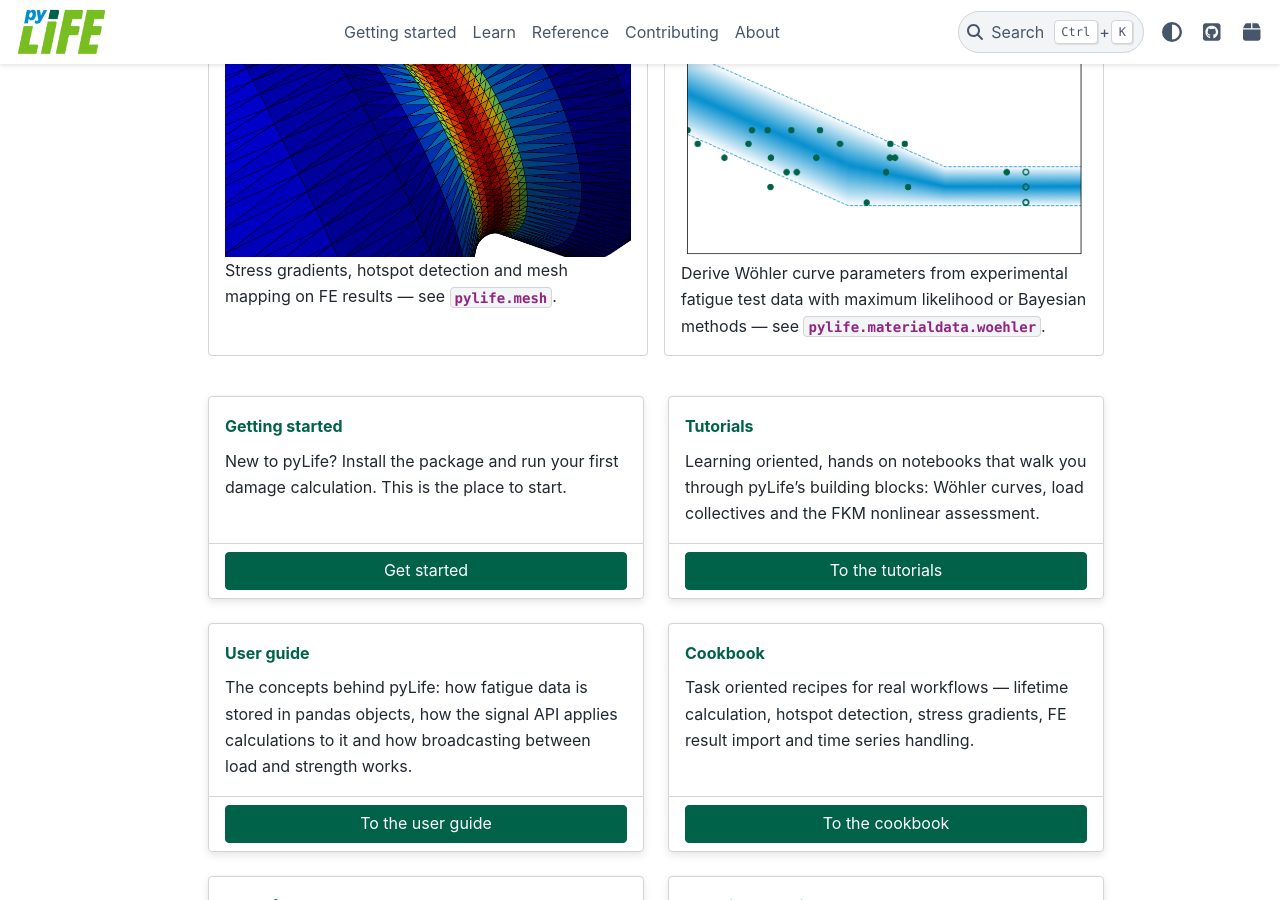
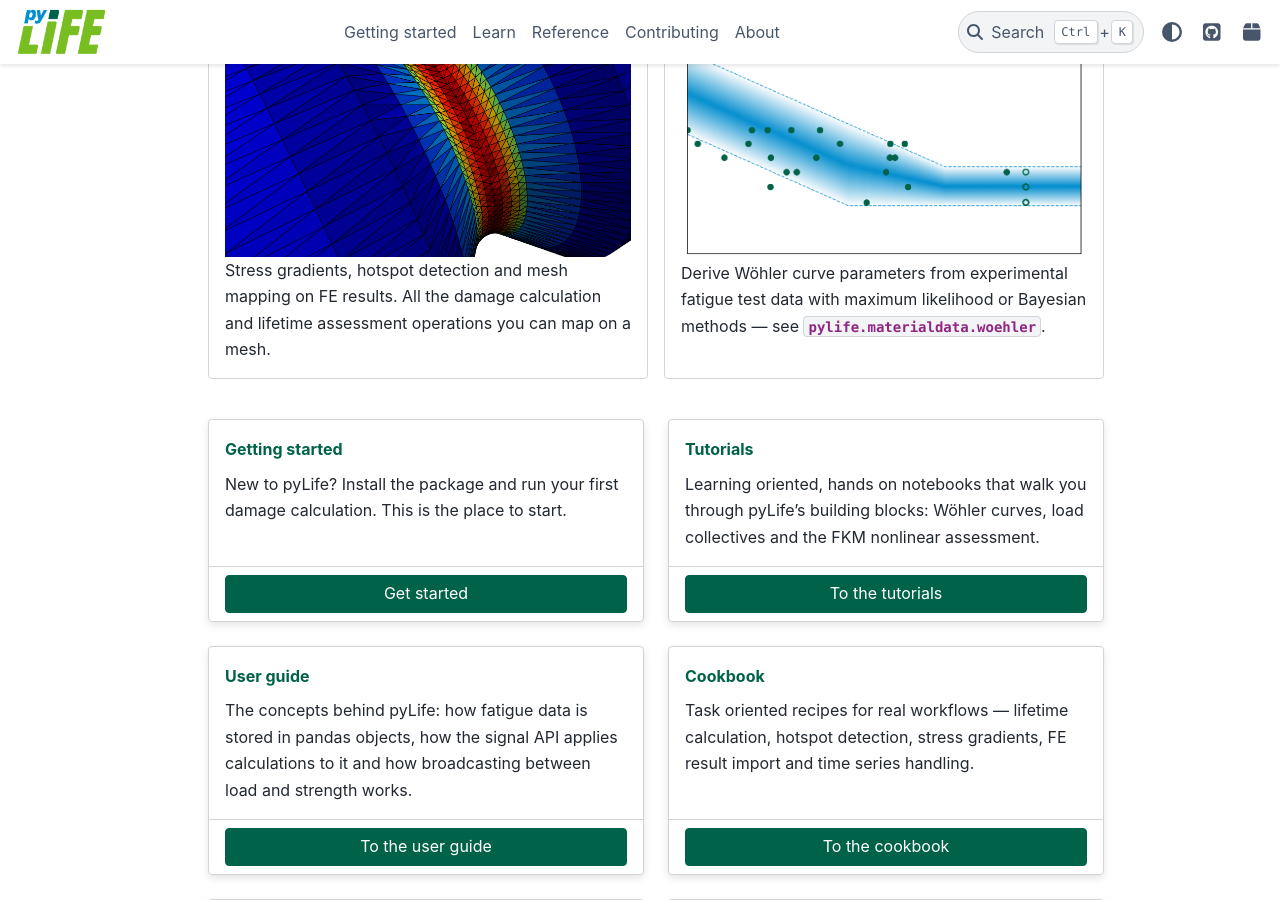
Before and after one commit to boschresearch/pylife, a Sphinx documentation site: the page built from docs/index.rst, in a window 1280 px wide and 900 px high, scrolled down 794 px. Built offline with Sphinx 7.4.7 and the PyData theme 0.15.4, drawn with Linux system fonts in a browser that asks for light colours; pages that are not in the unit, such as notebooks, are missing from menus; the version number could not be read and is left out.

Commit message:
Tweak in the docs
Signed-off-by: Johannes Mueller <johannes.mueller4@de.bosch.com>

```diff
--- a/docs/index.rst
+++ b/docs/index.rst
@@ -41,8 +41,9 @@ What pyLife can do for you
 
       .. image:: _static/images/mesh.png
 
-      Stress gradients, hotspot detection and mesh mapping on FE results —
-      see :mod:`pylife.mesh`.
+      Stress gradients, hotspot detection and mesh mapping on FE results. All
+      the damage calculation and lifetime assessment operations you can map on
+      a mesh.
 
    .. grid-item-card:: Fit material data
       :shadow: none
```
